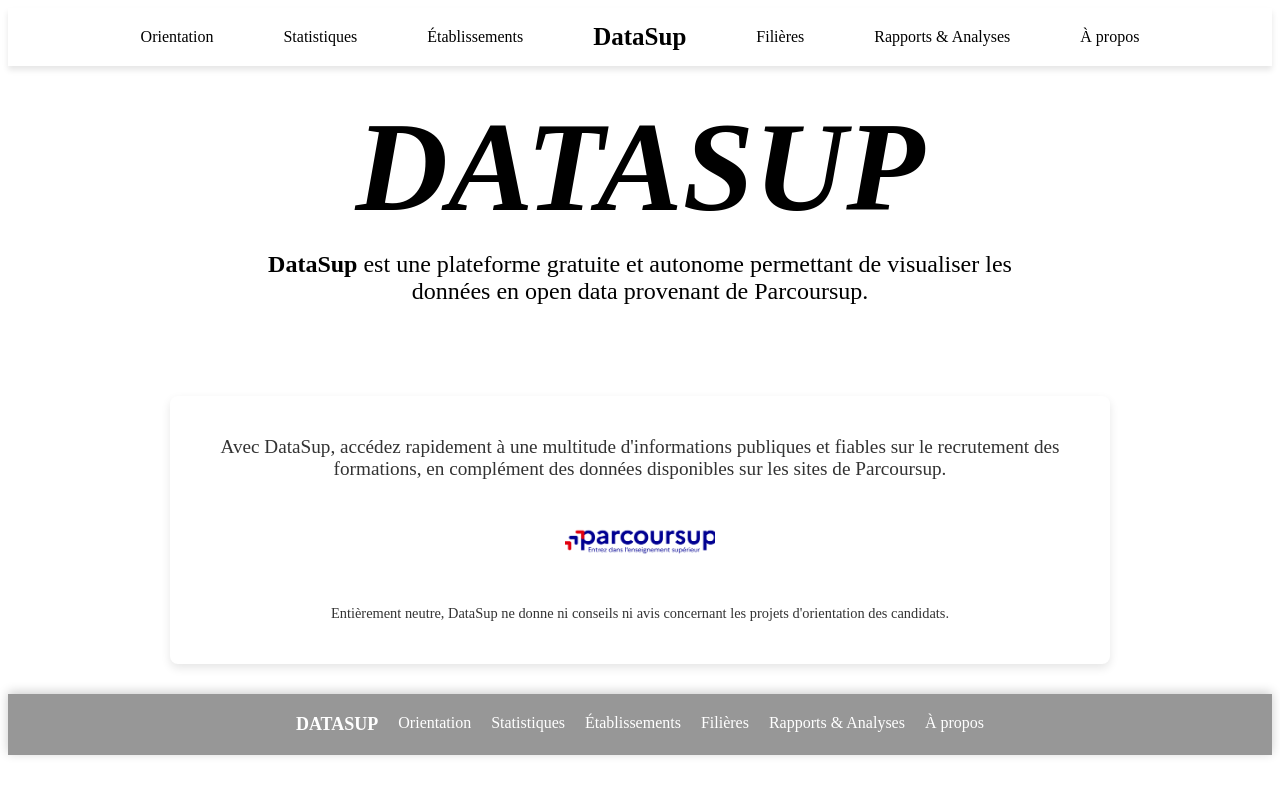
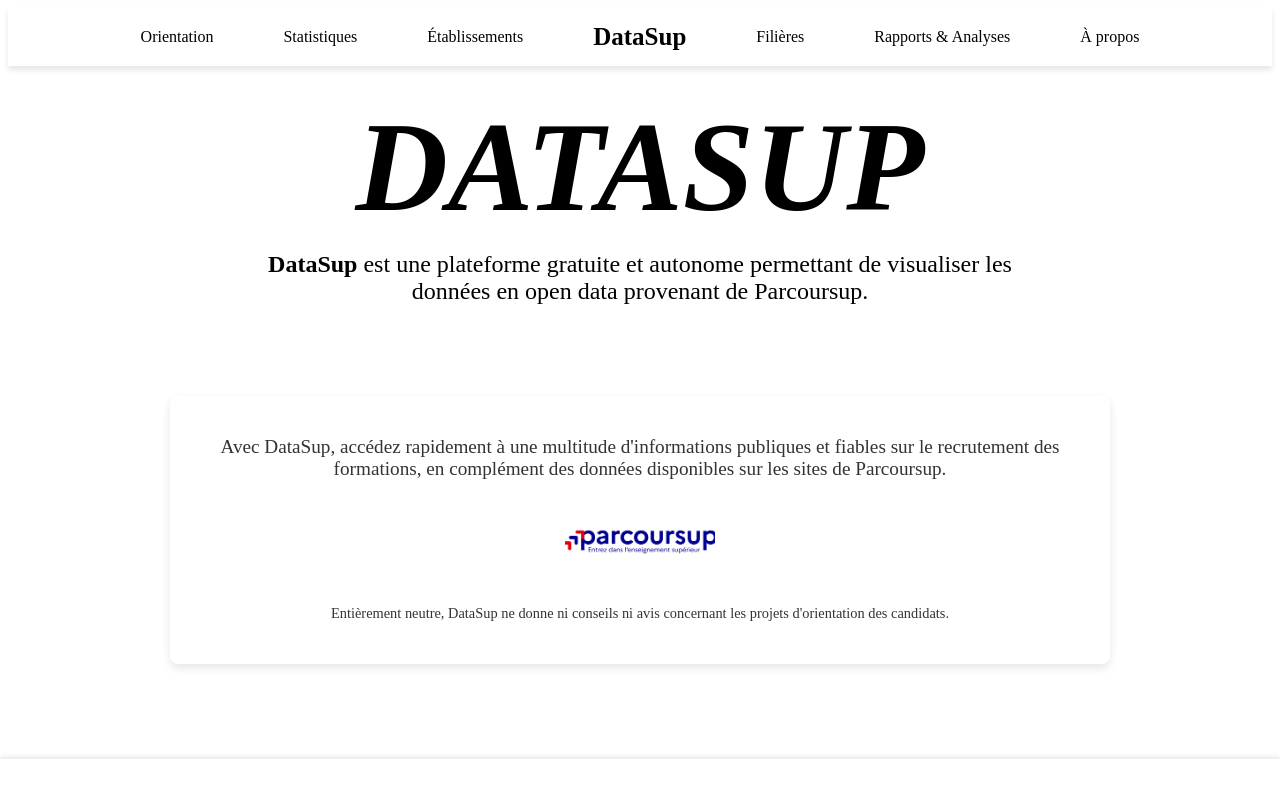
Before and after one commit to Mamoudounabe/ProjetEnCoursDeRealisation, an Angular app in the folder datasup/: page / in a window 1280 px wide. Built offline with nearby package versions, Linux system fonts and the light colour scheme.

Commit message:
ajout css  dans le footer

```diff
--- a/datasup/src/app/core/components/footer/footer.component.css
+++ b/datasup/src/app/core/components/footer/footer.component.css
@@ -1,12 +1,17 @@
-footer {
+.footer {
+    position: fixed; /* Fixe le footer en bas de la fenêtre */
+    left: 0;
+    bottom: 0;
     width: 100%;
-    background: #979797;
     color: white;
+    text-align: center;
     display: flex;
     justify-content: center;
     align-items: center;
-    padding: 20px 0;
-    box-shadow: 0 -2px 10px rgba(0, 0, 0, 0.2);
+    background: var(--blue);
+    z-index: 10; /* Priorité sur d'autres éléments */
+    padding: 10px 0;
+    box-shadow: 0 -2px 5px rgba(0, 0, 0, 0.1); /* Optionnel : ajoute une ombre */
 }
 
 ul {
--- a/datasup/src/app/core/components/footer/footer.component.html
+++ b/datasup/src/app/core/components/footer/footer.component.html
@@ -1,4 +1,4 @@
-<footer>
+<div class="footer">
     <ul>
         <li><a routerLink="" class="logo">DataSup</a></li>
         <li><a routerLink="orientation">Orientation</a></li>
@@ -8,4 +8,4 @@
         <li><a routerLink="rapports-analyses">Rapports & Analyses</a></li>
         <li><a routerLink="">À propos</a></li>
     </ul>
-</footer>
+</div>
```
